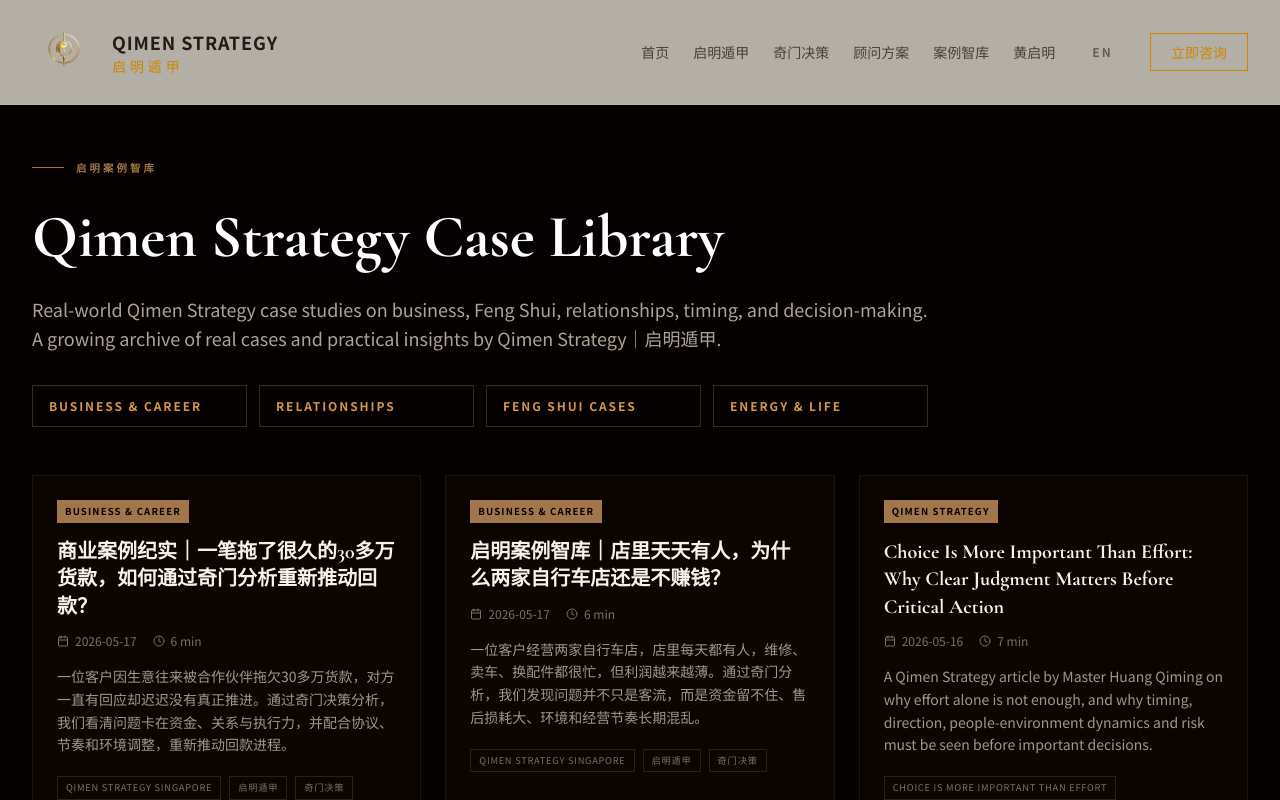
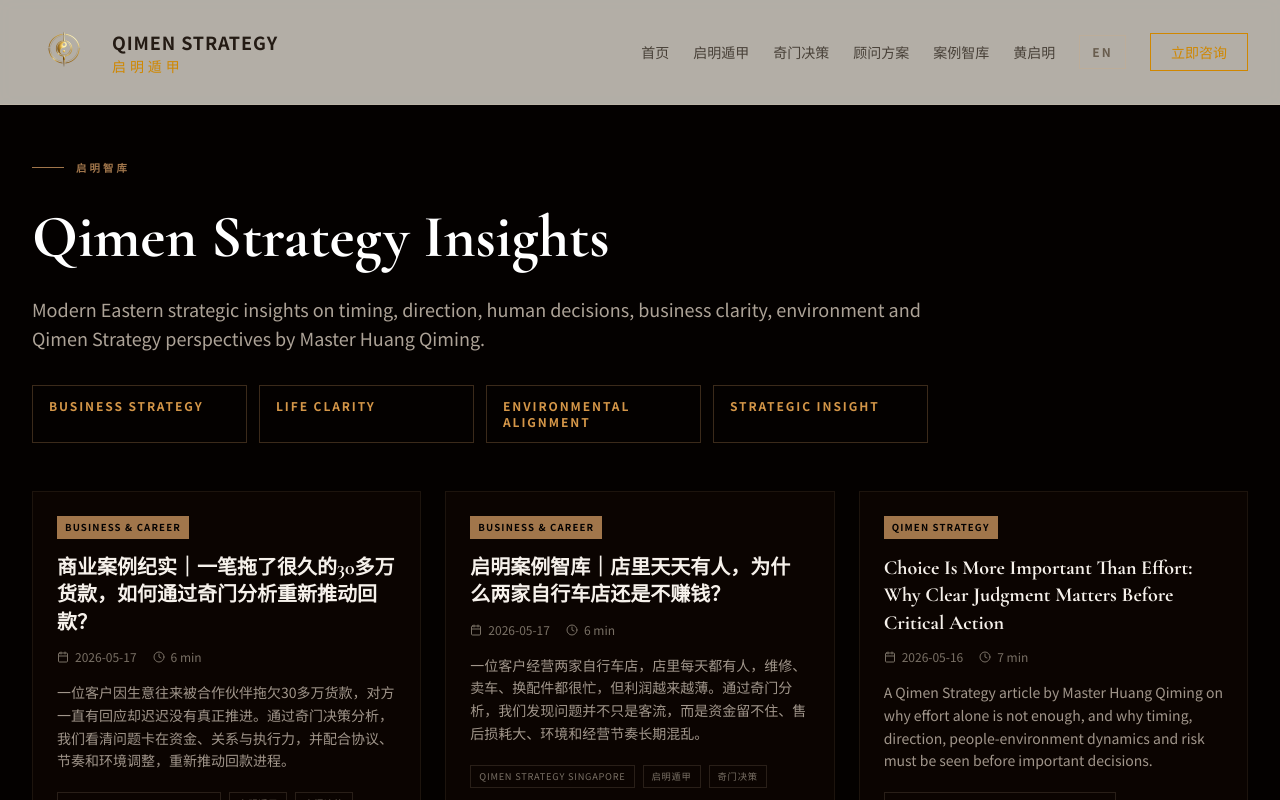
Before and after one commit to BODHIWONG/qmfeng-website, a Next.js app: page /insights in a window 1280 px wide. Shown: the top 800 px of the page. Built offline with nearby package versions, Linux system fonts and the light colour scheme.

Commit message:
Connect Qimen Strategy insight overrides to Insights page and upgrade branding

```diff
--- a/app/insights/page.tsx
+++ b/app/insights/page.tsx
@@ -10,6 +10,7 @@ import { qimenCaseLibraryPosts } from "@/lib/qimen-case-library-posts";
 import { qimenSingaporeBilingualPosts } from "@/lib/qimen-singapore-bilingual-posts";
 import { qimenDunJiaFoundationPosts } from "@/lib/qimen-dun-jia-foundation-post";
 import { qimenStrategyPositioningPosts } from "@/lib/qimen-strategy-positioning-post";
+import { applyInsightPostOverrides } from "@/lib/insights-overrides";
 
 const allPosts = [
   ...qimenCaseLibraryPosts,
@@ -17,11 +18,13 @@ const allPosts = [
   ...qimenDunJiaFoundationPosts,
   ...qimenSingaporeBilingualPosts,
   ...insightPosts,
-].filter((post) => {
-  const text = `${post.title} ${post.excerpt} ${post.category} ${post.keywords.join(" ")}`.toLowerCase();
-  const excluded = ["space clearing", "space energy", "sleep", "relationship", "emotional", "feng shui wealth"];
-  return !excluded.some((term) => text.includes(term));
-});
+]
+  .map((post) => applyInsightPostOverrides(post))
+  .filter((post) => {
+    const text = `${post.title} ${post.excerpt} ${post.category} ${post.keywords.join(" ")}`.toLowerCase();
+    const excluded = ["space clearing", "space energy", "sleep", "relationship", "emotional", "feng shui wealth"];
+    return !excluded.some((term) => text.includes(term));
+  });
 
 function InsightsContent() {
   return (
@@ -33,23 +36,23 @@ function InsightsContent() {
           <div className="mb-6 flex items-center gap-3">
             <div className="h-px w-8 bg-[oklch(0.60_0.08_65)]" />
             <span className="text-[0.65rem] font-semibold uppercase tracking-[0.3em] text-[oklch(0.60_0.08_65)]">
-              启明案例智库
+              启明智库
             </span>
           </div>
 
           <h1 className="mb-5 text-4xl font-bold leading-tight md:text-6xl">
-            Qimen Strategy Case Library
+            Qimen Strategy Insights
           </h1>
 
           <p className="text-base leading-relaxed text-[oklch(0.72_0.02_70)] md:text-lg">
-            Real-world Qimen Strategy case studies on business, Feng Shui, relationships, timing, and decision-making. A growing archive of real cases and practical insights by Qimen Strategy｜启明遁甲.
+            Modern Eastern strategic insights on timing, direction, human decisions, business clarity, environment and Qimen Strategy perspectives by Master Huang Qiming.
           </p>
 
           <div className="mt-8 grid gap-3 text-xs font-bold uppercase tracking-[0.16em] text-[oklch(0.72_0.12_70)] sm:grid-cols-4">
-            <div className="border border-[oklch(0.60_0.08_65/0.35)] px-4 py-3">Business & Career</div>
-            <div className="border border-[oklch(0.60_0.08_65/0.35)] px-4 py-3">Relationships</div>
-            <div className="border border-[oklch(0.60_0.08_65/0.35)] px-4 py-3">Feng Shui Cases</div>
-            <div className="border border-[oklch(0.60_0.08_65/0.35)] px-4 py-3">Energy & Life</div>
+            <div className="border border-[oklch(0.60_0.08_65/0.35)] px-4 py-3">Business Strategy</div>
+            <div className="border border-[oklch(0.60_0.08_65/0.35)] px-4 py-3">Life Clarity</div>
+            <div className="border border-[oklch(0.60_0.08_65/0.35)] px-4 py-3">Environmental Alignment</div>
+            <div className="border border-[oklch(0.60_0.08_65/0.35)] px-4 py-3">Strategic Insight</div>
           </div>
         </div>
 
@@ -90,7 +93,7 @@ function InsightsContent() {
                 href={`/insights/${post.slug}`}
                 className="inline-flex items-center gap-2 text-xs font-bold uppercase tracking-[0.12em] text-[oklch(0.60_0.08_65)] transition-all hover:gap-3"
               >
-                Read Case Study <ArrowRight size={12} />
+                Read Insight <ArrowRight size={12} />
               </Link>
             </article>
           ))}
```
